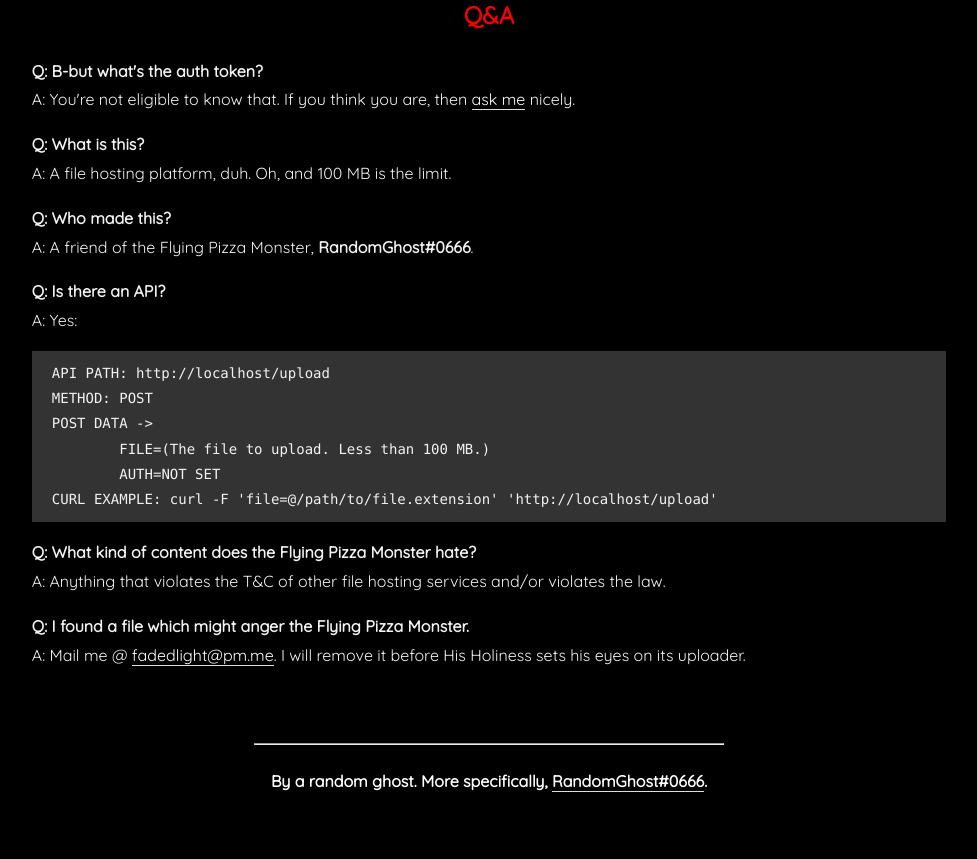
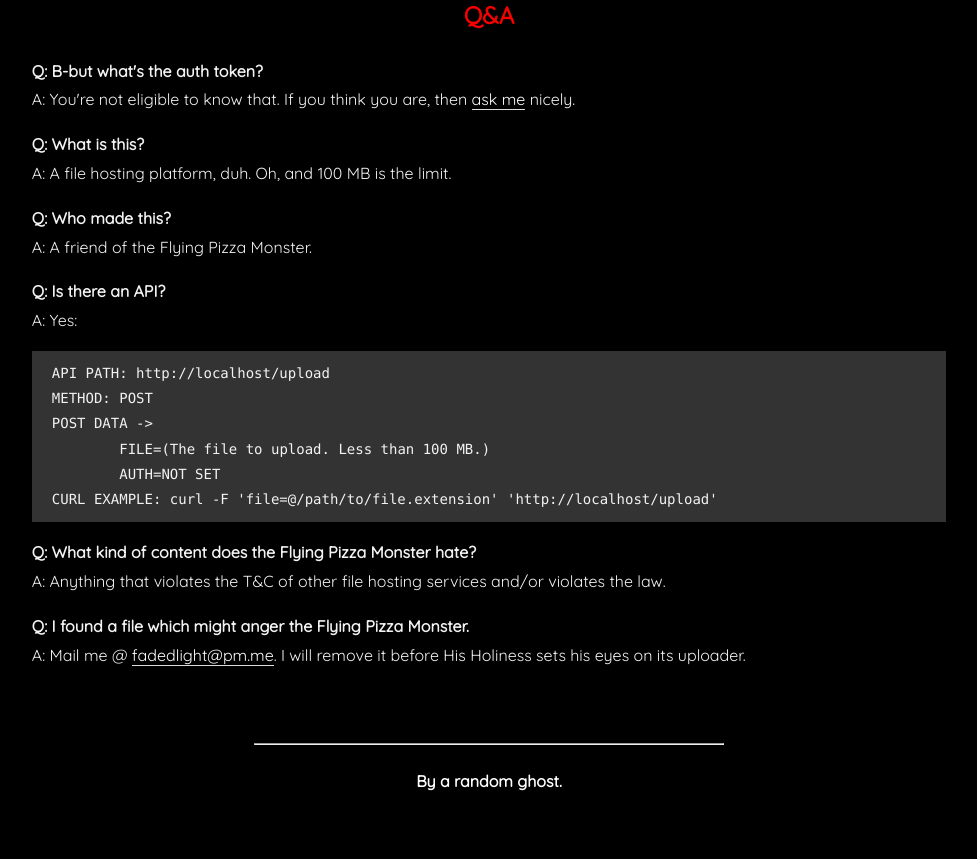
Before and after one commit to Yureien/PyFileHosting, a Flask app: page / in a window 1280 px wide. Shown: the part 800-1659 px from the top of the page, without its empty margins (151-1128 px from the left). Run offline with Flask 2, Linux system fonts and the light colour scheme.

Commit message:
Update index.html

```diff
--- a/templates/index.html
+++ b/templates/index.html
@@ -60,7 +60,7 @@
 			</p>
 			<p>
 				<b>Q: Who made this?</b><br>
-				A: A friend of the Flying Pizza Monster, <b>RandomGhost#0666</b>.
+				A: A friend of the Flying Pizza Monster.
 			</p>
 			<p>
 				<b>Q: Is there an API?</b><br>
@@ -83,7 +83,7 @@ CURL EXAMPLE: curl -F 'file=@/path/to/file.extension' '{{request.base_url}}uploa
 			</p>
 		</div>
 		<hr>
-		<h4 style="color: #fff;">By a random ghost. More specifically, <b><a href="">RandomGhost#0666</a></b>.</h4>
+		<h4 style="color: #fff;">By a random ghost.</h4>
 	</body>
 	<script
 		src="https://code.jquery.com/jquery-3.3.1.min.js"
```
